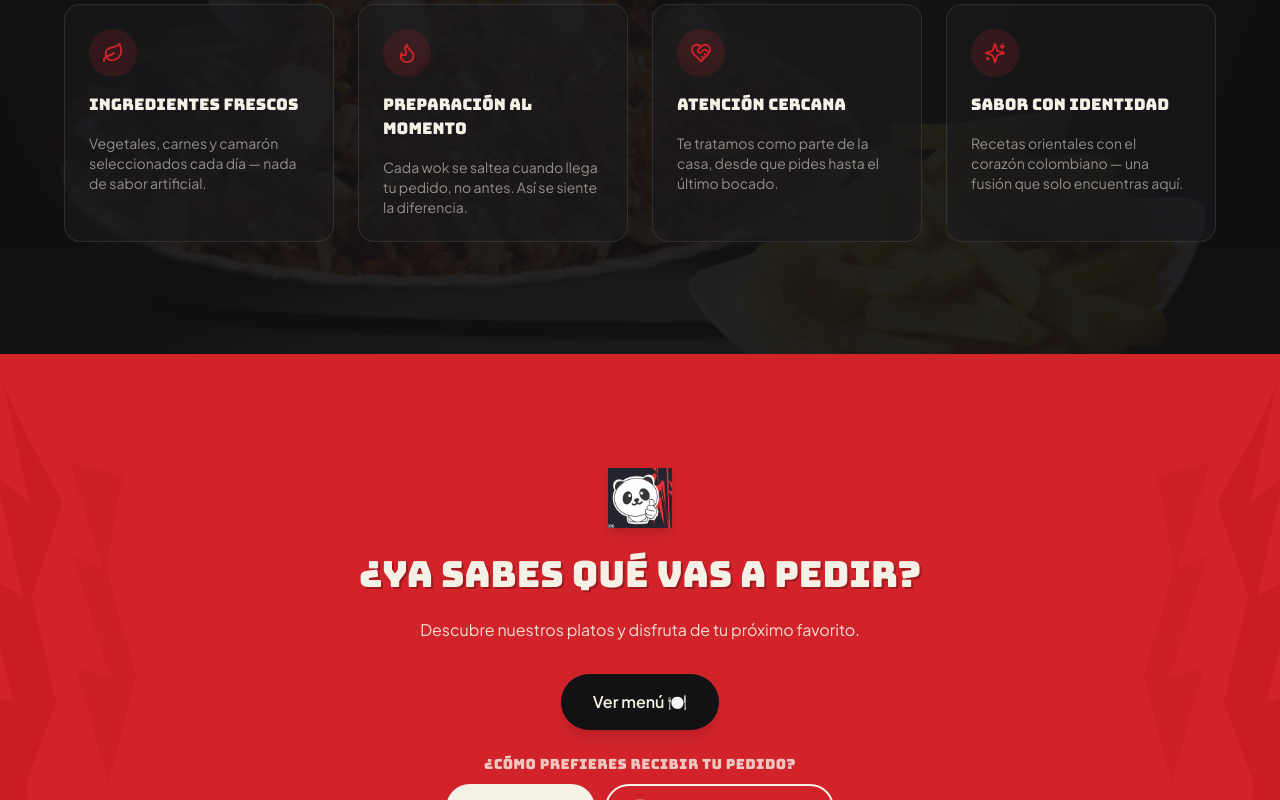
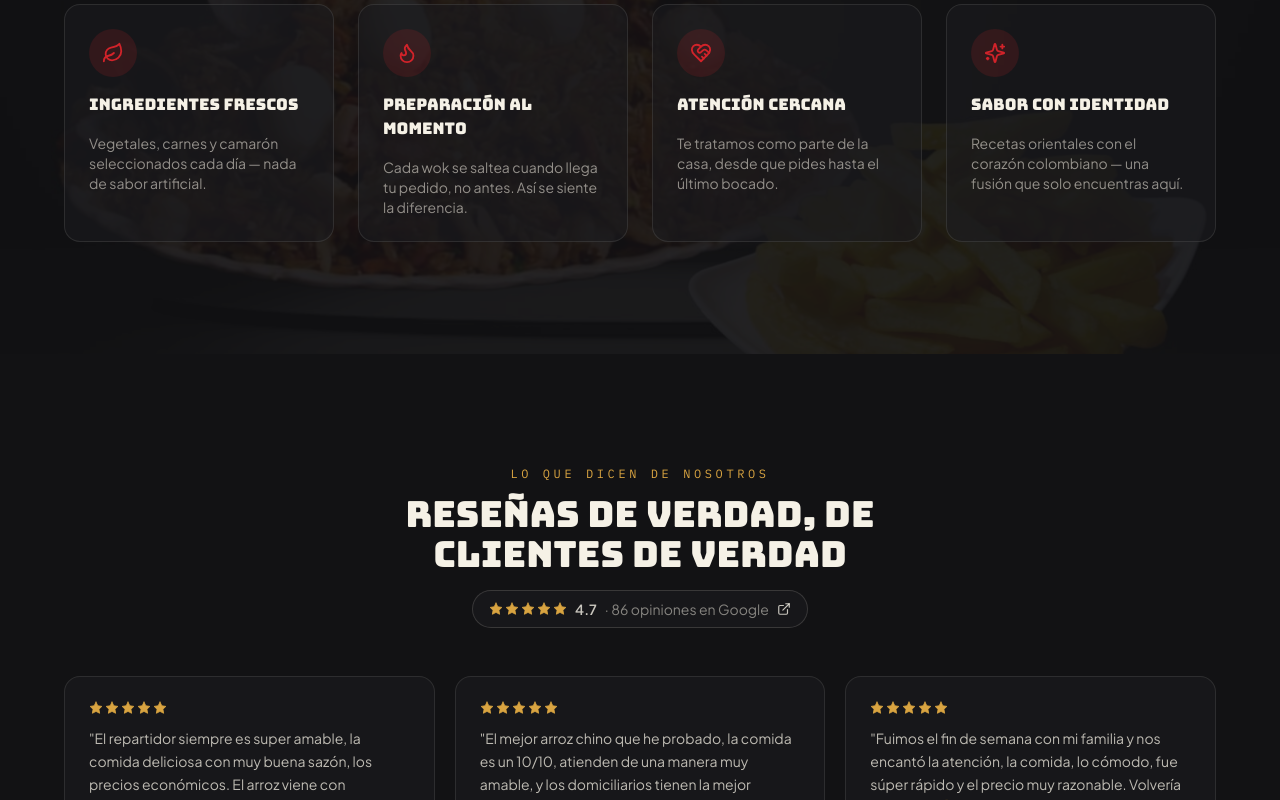
Before and after one commit to INGJohnTorres/OrientalKitchen, a Next.js app in the folder frontend/: page / in a window 1280 px wide. Shown: the part 2000-2800 px from the top of the page. Built offline with nearby package versions, Linux system fonts and the light colour scheme; no server answers.

Commit message:
Agregar seccion de reseñas de Google (4+ estrellas) al final de la landing
Muestra 6 opiniones reales de Google con 5 estrellas (de las 86 que
tiene el negocio, calificacion 4.7), mas un link a todas las reseñas
en Google (share.google/ENCPpGwpJ75VXWGnf). Va entre la Galeria y el
CTA final.

```diff
--- a/frontend/app/page.tsx
+++ b/frontend/app/page.tsx
@@ -4,6 +4,7 @@ import Favoritos from "@/components/site/Favoritos";
 import Categorias from "@/components/site/Categorias";
 import Experiencia from "@/components/site/Experiencia";
 import Galeria from "@/components/site/Galeria";
+import Resenas from "@/components/site/Resenas";
 import CTAFinal from "@/components/site/CTAFinal";
 import Footer from "@/components/site/Footer";
 import WhatsAppFloat from "@/components/site/WhatsAppFloat";
@@ -18,6 +19,7 @@ export default function HomePage() {
       <Categorias />
       <Experiencia />
       <Galeria />
+      <Resenas />
       <CTAFinal />
       <Footer />
       <WhatsAppFloat />
--- /dev/null
+++ b/frontend/components/site/Resenas.tsx
@@ -0,0 +1,107 @@
+"use client";
+
+import { Star, ExternalLink } from "lucide-react";
+import Reveal from "./Reveal";
+
+// Link público de Google (share.google) a las opiniones del negocio.
+const LINK_RESENAS_GOOGLE = "https://share.google/ENCPpGwpJ75VXWGnf";
+const CALIFICACION_GOOGLE = 4.7;
+const TOTAL_OPINIONES = 86;
+
+// Reseñas reales del negocio en Google, con calificación de 4 estrellas o
+// más (las únicas que se muestran aquí a propósito). Se transcriben tal
+// cual las escribió cada cliente, solo recortadas si eran muy largas.
+const RESENAS = [
+  {
+    autor: "Diego López",
+    estrellas: 5,
+    texto:
+      "El repartidor siempre es super amable, la comida deliciosa con muy buena sazón, los precios económicos. El arroz viene con bastantes carnes, hay muchas opciones.",
+  },
+  {
+    autor: "Alison Vargas Olaya",
+    estrellas: 5,
+    texto:
+      "El mejor arroz chino que he probado, la comida es un 10/10, atienden de una manera muy amable, y los domiciliarios tienen la mejor actitud ❤️.",
+  },
+  {
+    autor: "Lucena Orjuela",
+    estrellas: 5,
+    texto:
+      "Fuimos el fin de semana con mi familia y nos encantó la atención, la comida, lo cómodo, fue súper rápido y el precio muy razonable. Volvería mil veces. 😋",
+  },
+  {
+    autor: "Julian Enrique Gil Peña",
+    estrellas: 5,
+    texto:
+      "Ya hace mucho tiempo llevo adquiriendo sus preparaciones, excelente servicio, atención agradable y deliciosas recetas. Atentos y rápidos a la hora de entregar domicilios.",
+  },
+  {
+    autor: "Alfredo Romero",
+    estrellas: 5,
+    texto:
+      "Han sido muy buenas nuestras experiencias con este restaurante, hemos pedido a domicilio y nos ha ido muy bien, recomendados.",
+  },
+  {
+    autor: "John Guzman",
+    estrellas: 5,
+    texto: "Muy buen lugar para disfrutar un plato rico 😋 y de buen precio, la atención es genial.",
+  },
+];
+
+function Estrellas({ cantidad }: { cantidad: number }) {
+  return (
+    <div className="flex gap-0.5 text-mustard">
+      {Array.from({ length: 5 }).map((_, i) => (
+        <Star key={i} size={14} fill={i < cantidad ? "currentColor" : "none"} strokeWidth={1.5} />
+      ))}
+    </div>
+  );
+}
+
+export default function Resenas() {
+  return (
+    <section className="relative overflow-hidden bg-espresso px-5 py-20 sm:py-28">
+      <div className="relative mx-auto max-w-6xl">
+        <Reveal className="mx-auto mb-12 flex max-w-xl flex-col items-center gap-3 text-center">
+          <p className="font-mono text-xs uppercase tracking-[0.3em] text-mustard">Lo que dicen de nosotros</p>
+          <h2 className="font-display text-3xl text-cream sm:text-4xl">Reseñas de verdad, de clientes de verdad</h2>
+          <a
+            href={LINK_RESENAS_GOOGLE}
+            target="_blank"
+            rel="noopener noreferrer"
+            className="mt-1 flex items-center gap-2 rounded-full border border-cream/15 bg-cocoa/60 px-4 py-2 text-sm text-cream/80 transition hover:border-mustard/50 hover:text-cream"
+          >
+            <Estrellas cantidad={5} />
+            <span className="font-semibold">{CALIFICACION_GOOGLE}</span>
+            <span className="text-cream/50">· {TOTAL_OPINIONES} opiniones en Google</span>
+            <ExternalLink size={14} />
+          </a>
+        </Reveal>
+
+        <div className="grid grid-cols-1 gap-5 sm:grid-cols-2 lg:grid-cols-3">
+          {RESENAS.map((resena, i) => (
+            <Reveal key={resena.autor} delay={i * 80}>
+              <div className="flex h-full flex-col gap-3 rounded-2xl border border-cream/10 bg-cocoa/60 p-6 transition hover:border-mustard/30 hover:bg-cocoa">
+                <Estrellas cantidad={resena.estrellas} />
+                <p className="flex-1 text-sm leading-relaxed text-cream/75">"{resena.texto}"</p>
+                <p className="font-display text-sm text-cream/90">{resena.autor}</p>
+              </div>
+            </Reveal>
+          ))}
+        </div>
+
+        <Reveal className="mt-10 flex justify-center">
+          <a
+            href={LINK_RESENAS_GOOGLE}
+            target="_blank"
+            rel="noopener noreferrer"
+            className="flex items-center gap-2 rounded-full border-2 border-mustard px-6 py-3 text-sm font-semibold text-mustard transition hover:scale-105 hover:bg-mustard hover:text-espresso"
+          >
+            Ver todas las reseñas en Google <ExternalLink size={15} />
+          </a>
+        </Reveal>
+      </div>
+    </section>
+  );
+}
```
